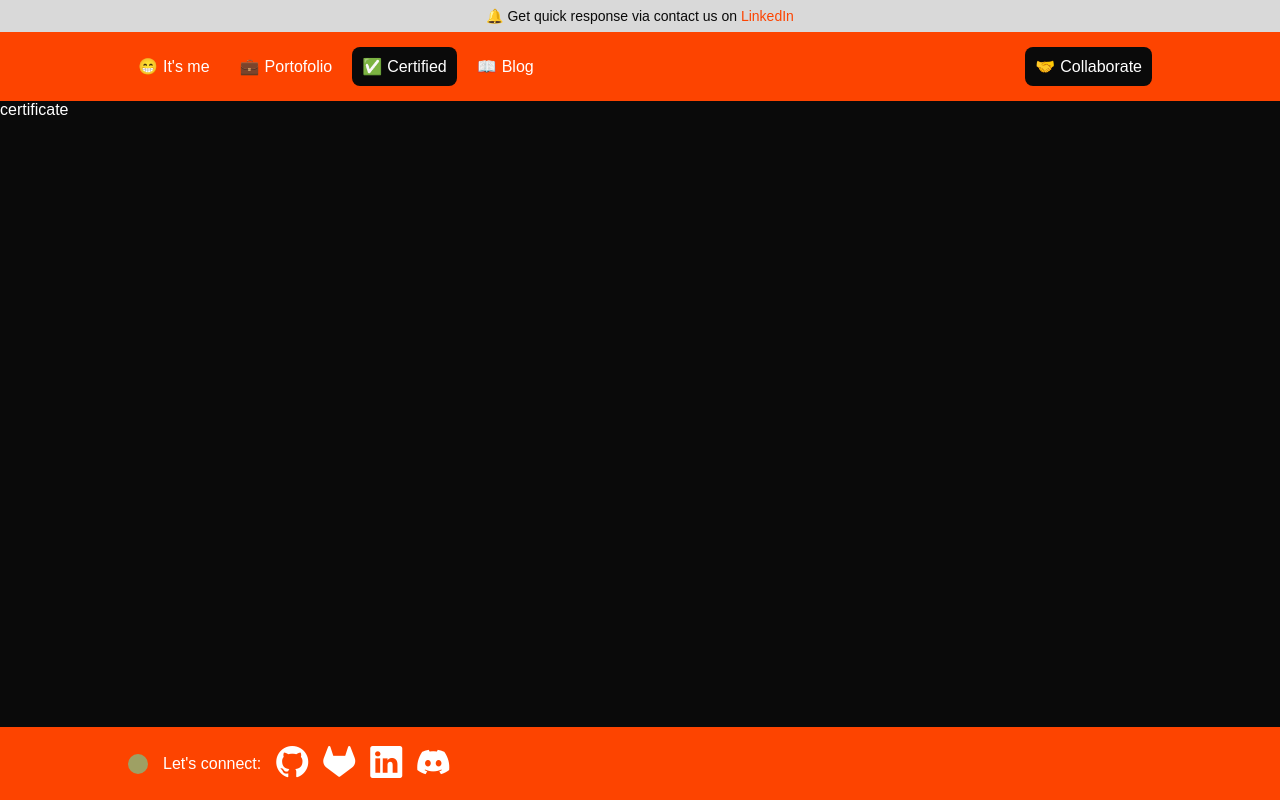
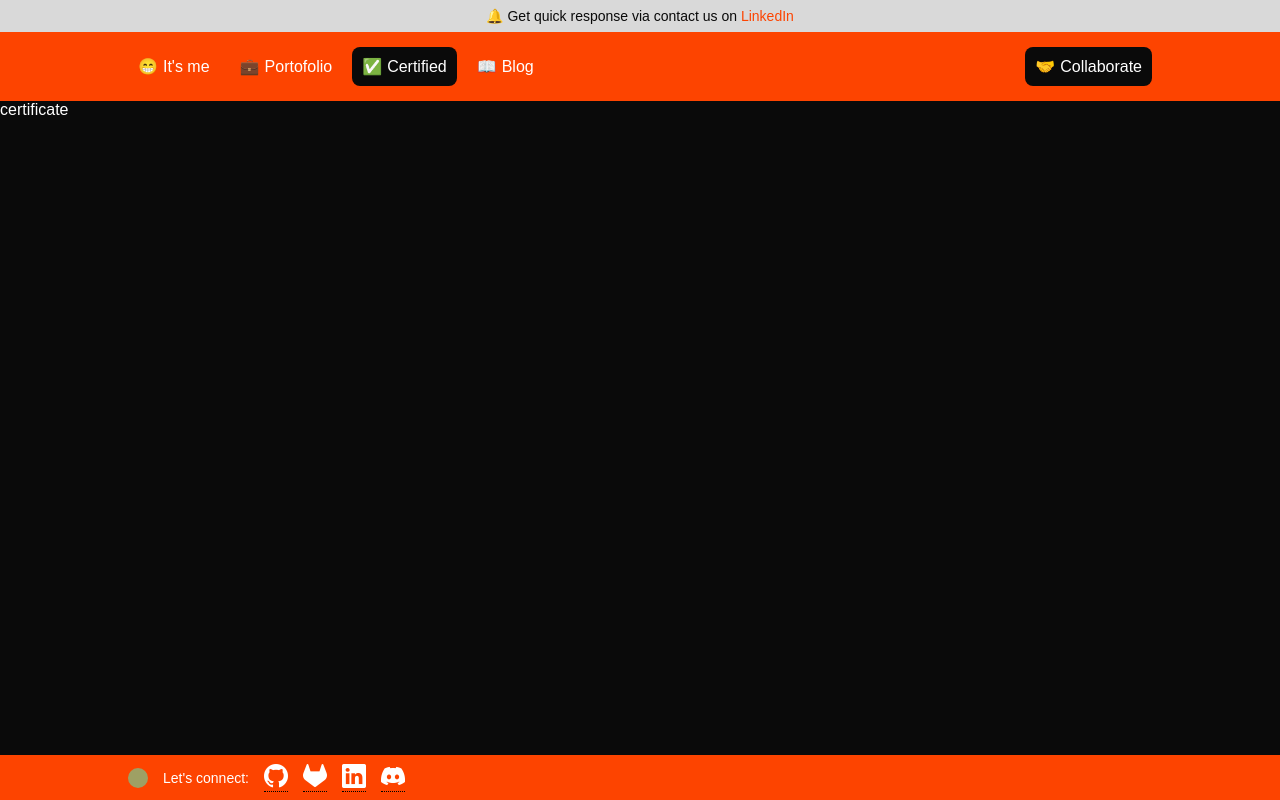
Before and after one commit to Aramdhann/personal-web, a Vue app: page /certificate in a window 1280 px wide. Built offline with nearby package versions, Linux system fonts and the light colour scheme; a web font is replaced by a local one.

Commit message:
move css tooltip and styling

```diff
--- a/src/assets/style.css
+++ b/src/assets/style.css
@@ -219,3 +219,42 @@ h1 {
   display: flex;
   height: 450px;
 }
+
+.tooltip {
+  position: relative;
+  display: inline-block;
+  border-bottom: 1px dotted black;
+}
+
+.tooltip .tooltip-text {
+  visibility: hidden;
+  width: 120px;
+  background-color: #555;
+  color: #fff;
+  text-align: center;
+  border-radius: 6px;
+  padding: 5px 0;
+  position: absolute;
+  z-index: 1;
+  bottom: 125%;
+  left: 50%;
+  margin-left: -60px;
+  opacity: 0;
+  transition: opacity 0.3s;
+}
+
+.tooltip .tooltip-text::after {
+  content: "";
+  position: absolute;
+  top: 100%;
+  left: 50%;
+  margin-left: -5px;
+  border-width: 5px;
+  border-style: solid;
+  border-color: #555 transparent transparent transparent;
+}
+
+.tooltip:hover .tooltip-text {
+  visibility: visible;
+  opacity: 1;
+}
--- a/src/components/FooterItem.vue
+++ b/src/components/FooterItem.vue
@@ -1,22 +1,43 @@
-<script setup></script>
+<script setup>
+import { ref } from 'vue';
+
+const items = ref([
+  {
+    id: 1,
+    name: "Github",
+    link: "https://github.com/Aramdhann",
+    icon: "bi bi-github",
+  },
+  {
+    id: 2,
+    name: "Gitlab",
+    link: "https://gitlab.com/Aramdhann",
+    icon: "bi bi-gitlab",
+  },
+  {
+    id: 3,
+    name: "LinkedIn",
+    link: "https://www.linkedin.com/in/mochraditya",
+    icon: "bi bi-linkedin",
+  },
+  {
+    id: 4,
+    name: "Discord",
+    link: "https://discord.com/users/455921717513289750",
+    icon: "bi bi-discord",
+  },
+]);
+</script>
 
 <template>
   <div class="footer">
     <div class="container">
       <div class="circle-1"><div class="circle-2"></div></div>
       <p>Let's connect:</p>
-      <div class="footer-icon">
-        <a href="https://github.com/Aramdhann" target="_blank">
-          <i class="bi bi-github"></i>
-        </a>
-        <a href="https://gitlab.com/Aramdhann" target="_blank">
-          <i class="bi bi-gitlab"></i>
-        </a>
-        <a href="https://www.linkedin.com/in/mochraditya" target="_blank">
-          <i class="bi bi-linkedin"></i>
-        </a>
-        <a href="https://discord.com/users/455921717513289750" target="_blank">
-          <i class="bi bi-discord"></i>
+      <div v-for="(item, index) in items" :key="index" class="footer-icon">
+        <a :href="item.link" target="_blank" class="tooltip">
+          <i :class="item.icon"></i>
+          <span class="tooltip-text">{{ item.name }}</span>
         </a>
       </div>
     </div>
@@ -24,12 +45,23 @@
 </template>
 
 <style scoped>
+@media (max-width: 715px) {
+  .container {
+    display: flex;
+    justify-content: center;
+  }
+}
+
+p {
+  font-size: 14px;
+}
+
 .footer {
   position: fixed;
   bottom: 0;
   display: flex;
   min-width: 100%;
-  padding: 18px 0;
+  padding: 8px 0;
   background: var(--main-color);
 }
 
@@ -45,7 +77,7 @@
 }
 
 .footer-icon i {
-  font-size: 32px;
+  font-size: 24px;
   color: white;
   transition: 0.2s ease-out;
 }
--- a/src/components/TechItem.vue
+++ b/src/components/TechItem.vue
@@ -69,45 +69,6 @@ const techStacks = ref([
 </template>
 
 <style scoped>
-.tooltip {
-  position: relative;
-  display: inline-block;
-  border-bottom: 1px dotted black;
-}
-
-.tooltip .tooltip-text {
-  visibility: hidden;
-  width: 120px;
-  background-color: #555;
-  color: #fff;
-  text-align: center;
-  border-radius: 6px;
-  padding: 5px 0;
-  position: absolute;
-  z-index: 1;
-  bottom: 125%;
-  left: 50%;
-  margin-left: -60px;
-  opacity: 0;
-  transition: opacity 0.3s;
-}
-
-.tooltip .tooltip-text::after {
-  content: "";
-  position: absolute;
-  top: 100%;
-  left: 50%;
-  margin-left: -5px;
-  border-width: 5px;
-  border-style: solid;
-  border-color: #555 transparent transparent transparent;
-}
-
-.tooltip:hover .tooltip-text {
-  visibility: visible;
-  opacity: 1;
-}
-
 .tech {
   margin-top: 35px;
   width: 90%;
```
